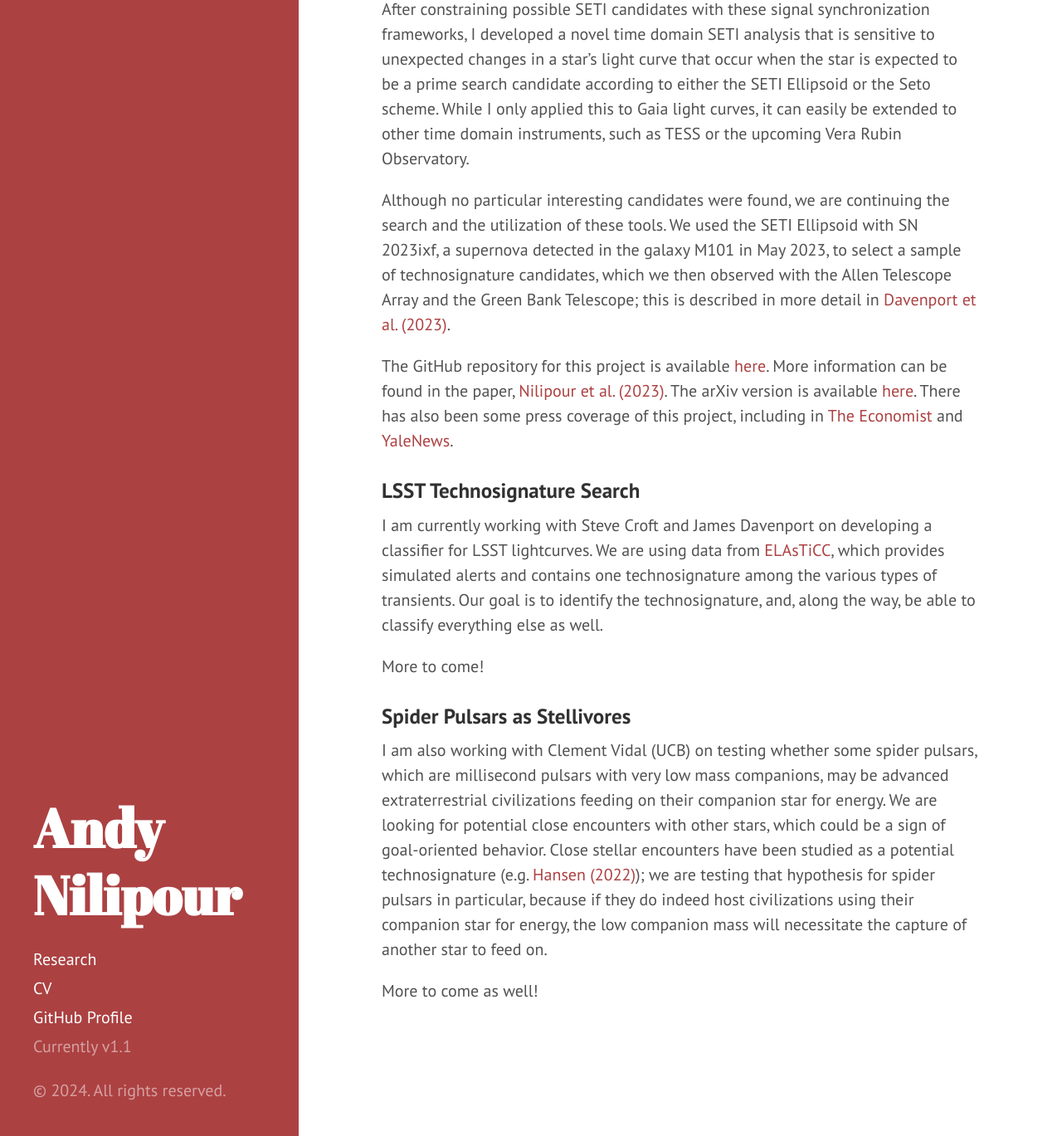
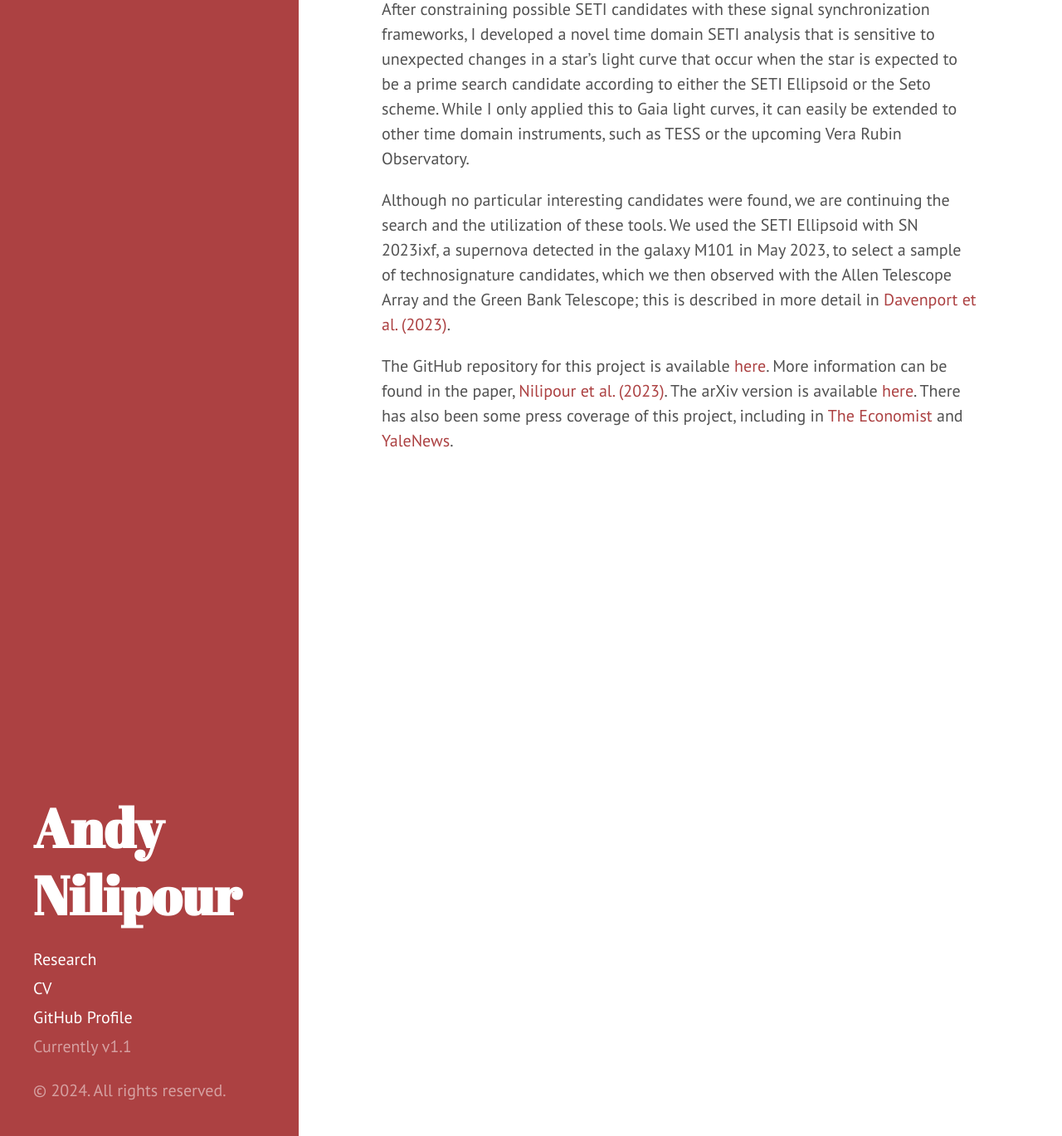
Before and after one commit to anilipour/anilipour.github.io, a Jekyll site: the page built from seti.md, in a window 1280 px wide and 1400 px high, scrolled down 1319 px, cut to the strip 31-1400 px from the top of the window. Shown: the whole strip at 83% size. Built offline with Jekyll 4.4.1, drawn with Linux system fonts in a browser that asks for light colours.

Commit message:
Fix typos

```diff
--- a/seti.md
+++ b/seti.md
@@ -20,16 +20,3 @@ After constraining possible SETI candidates with these signal synchronization fr
 Although no particular interesting candidates were found, we are continuing the search and the utilization of these tools. We used the SETI Ellipsoid with SN 2023ixf, a supernova detected in the galaxy M101 in May 2023, to select a sample of technosignature candidates, which we then observed with the Allen Telescope Array and the Green Bank Telescope; this is described in more detail in [Davenport et al. (2023)](https://iopscience.iop.org/article/10.3847/2515-5172/acdc24).
 
 The GitHub repository for this project is available [here](https://github.com/anilipour/Gaia-DR3-Time-Domain-SETI). More information can be found in the paper, [Nilipour et al. (2023)](https://iopscience.iop.org/article/10.3847/1538-3881/acde79). The arXiv version is available [here](https://arxiv.org/abs/2308.00066). There has also been some press coverage of this project, including in [The Economist](https://www.economist.com/science-and-technology/2023/01/18/ideas-for-finding-et-are-getting-more-inventive) and [YaleNews](https://news.yale.edu/2023/07/31/searching-extraterrestrial-life-keeping-eye-exploding-stars).
-
-
-### LSST Technosignature Search
-
-I am currently working with Steve Croft and James Davenport on developing a classifier for LSST lightcurves. We are using data from [ELAsTiCC](https://github.com/LSSTDESC/elasticc), which provides simulated alerts and contains one technosignature among the various types of transients. Our goal is to identify the technosignature, and, along the way, be able to classify everything else as well.
-
-More to come!
-
-### Spider Pulsars as Stellivores
-
-I am also working with Clement Vidal (UCB) on testing whether some spider pulsars, which are millisecond pulsars with very low mass companions, may be advanced extraterrestrial civilizations feeding on their companion star for energy. We are looking for potential close encounters with other stars, which could be a sign of goal-oriented behavior. Close stellar encounters have been studied as a potential technosignature (e.g. [Hansen (2022)](https://iopscience.iop.org/article/10.3847/1538-3881/ac3a8b)); we are testing that hypothesis for spider pulsars in particular, because if they do indeed host civilizations using their companion star for energy, the low companion mass will necessitate the capture of another star to feed on.
-
-More to come as well!
```
Also changed, not shown: index.md (+1 -1 lines), radioastronomy.md (+2 -4 lines).
